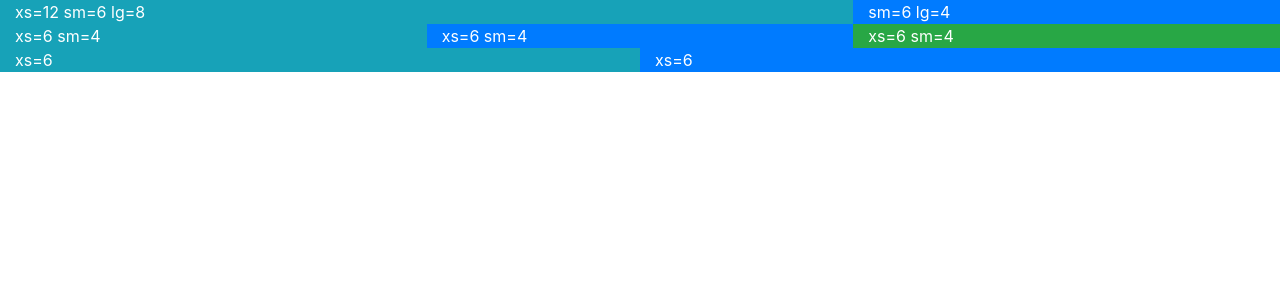
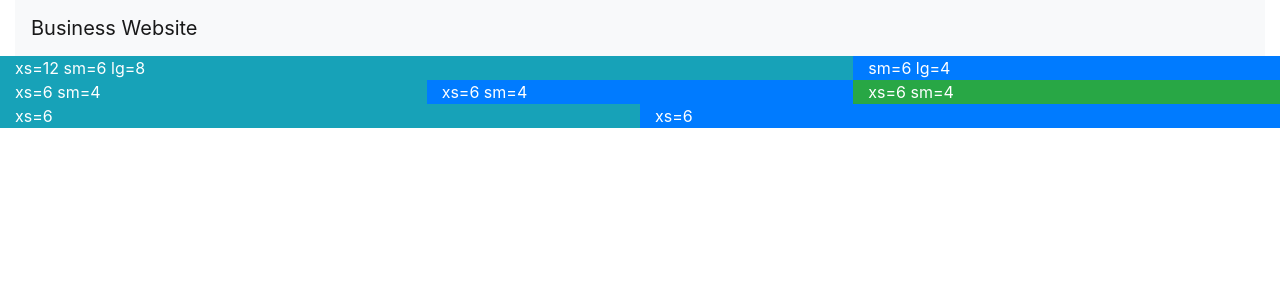
Before and after one commit to yungshun317/react-bootstrap-business-website, a React app: page / in a window 1280 px wide. Shown: the top 300 px of the page. Built offline with nearby package versions, Linux system fonts and the light colour scheme.

Commit message:
[FEAT] Use the `Navbar` component for branding and navigation

```diff
--- a/src/App.js
+++ b/src/App.js
@@ -1,11 +1,18 @@
 import React from "react";
 import Container from "react-bootstrap/Container";
+import Navbar from "react-bootstrap/Navbar";
 import Row from "react-bootstrap/Row";
 import Col from "react-bootstrap/Col";
 
 export default function App() {
 	return (
 		<Container fluid>
+		    <Navbar bg="light" expand="lg">
+		        <Navbar.Brand href="#home">Business Website</Navbar.Brand>
+		        <Navbar.Toggle aria-controls="basic-navbar-nav" />
+		        <Navbar.Collapse id="basic-navbar-nav">
+		        </Navbar.Collapse>
+		    </Navbar>
 		    <Row>
 		        <Col xs={12} sm={6} lg={8} className="bg-info text-white">xs=12 sm=6 lg=8</Col>
 		        <Col sm={6} lg={4} className="bg-primary text-white">sm=6 lg=4</Col>
```
